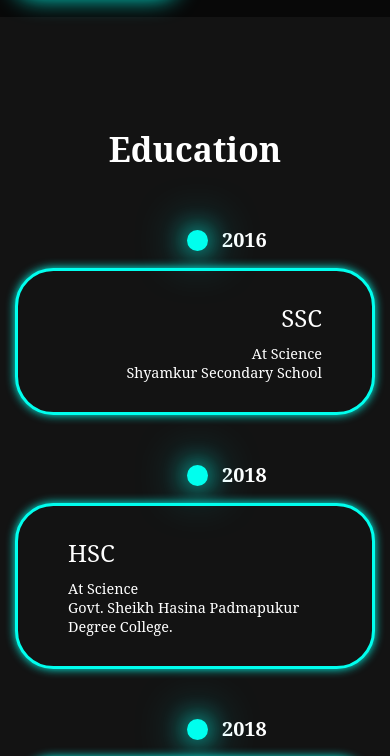
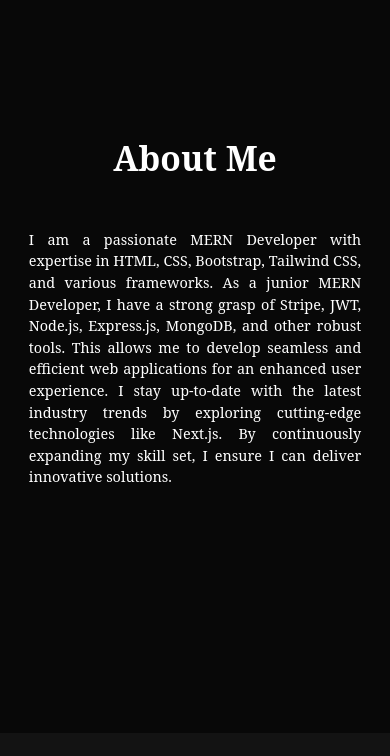
Before and after one commit to MostofaAsik/Mostofa-Asik-s-Portfolio, a plain HTML site: page index.html in a window 390 px wide. Shown: the part 1080-1836 px from the top of the page. Drawn offline with nearby package versions, Linux system fonts and the light colour scheme.

Commit message:
about me

```diff
--- a/css/responsive.css
+++ b/css/responsive.css
@@ -2,7 +2,6 @@
     /* navbar section start  */
     .navbar {
         display: none;
-        /* Hide navbar by default */
         position: fixed;
         top: 0;
         left: 0;
@@ -27,7 +26,7 @@
     }
     .menu-icon {
         display: block;
-        padding-right: 30px;
+        padding-right: 10px;
     }
     /* home section start  */
     .home {
@@ -36,6 +35,14 @@
     }
     .home-image img {
         width: 100%;
+    }
+    /* //about section start  */
+    .headings h2 {
+        font-size: 3.5rem;
+    }
+    .contents p {
+        font-size: 1.5rem;
+        padding: 0 1rem;
     }
     /* education section start  */
     .timeline-item:nth-child(odd) {
@@ -53,8 +60,7 @@
     }
     /* skill section start  */
     section {
-        padding: 20rem 4% 2rem;
-        ;
+        padding: 10rem 4% 1rem;
     }
     .skills-section {
         padding-left: 20px;
--- a/css/style.css
+++ b/css/style.css
@@ -82,7 +82,7 @@ body {
 
 section {
     min-height: 100vh;
-    padding: 6rem 8% 6rem;
+    padding: 6rem 8% 1rem;
 }
 
 
@@ -154,6 +154,7 @@ span {
     line-height: 1.5;
     text-indent: indent;
     margin-bottom: 2rem;
+    text-align: justify;
 }
 
 .social-icon a {
@@ -298,6 +299,44 @@ span {
 
 
 /* home section end  */
+
+
+/* about section start  */
+
+.about-section {
+    width: 100%;
+    min-height: 100vh;
+    background: var(--bg-gradient);
+    display: flex;
+    justify-content: center;
+    align-items: center;
+    padding: 2rem;
+}
+
+.container {
+    max-width: 1200px;
+    margin: auto;
+    text-align: center;
+}
+
+.headings h2 {
+    font-size: 3.5rem;
+    font-weight: bold;
+    display: inline-block;
+    padding-bottom: 5rem;
+    color: var(--text-color);
+}
+
+.contents p {
+    /* margin-top: 1rem; */
+    font-size: 2rem;
+    padding: 0 2rem;
+    text-align: justify;
+    line-height: 1.5;
+}
+
+
+/* about section end */
 
 
 /* education section start  */
--- a/index.html
+++ b/index.html
@@ -50,8 +50,7 @@
             <h3 class="text-animation">
                 I'm a <span></span>
             </h3>
-            <p>Lorem ipsum dolor sit amet consectetur adipisicing elit. Corrupti aliquam animi labore necessitatibus qui dignissimos reiciendis? Consectetur doloribus accusamus, fugit placeat inventore, iusto voluptatum similique, quidem autem officia modi
-                iure!
+            <p>I am a passionate MERN Developer with expertise in HTML, CSS, Bootstrap, Tailwind CSS, and various frameworks. As a junior MERN Developer, I have a strong grasp of Stripe, JWT, Node.js, Express.js, MongoDB, and other robust tools.
             </p>
             <div class="social-icon">
                 <a href='https://www.linkedin.com/in/mostofa-asik-06ba6327b/' target="_blank"><i class="fa-brands fa-linkedin"></i></a>
@@ -73,7 +72,24 @@
 
     <!-- home section end -->
 
+    <!-- abouts section start  -->
+    <section class="about-section" id="about">
+        <div class="container">
+            <div class="headings">
+                <h2>About Me</h2>
+            </div>
+            <div class="contents">
+                <p>
+                    I am a passionate MERN Developer with expertise in HTML, CSS, Bootstrap, Tailwind CSS, and various frameworks. As a junior MERN Developer, I have a strong grasp of Stripe, JWT, Node.js, Express.js, MongoDB, and other robust tools. This allows me to develop
+                    seamless and efficient web applications for an enhanced user experience. I stay up-to-date with the latest industry trends by exploring cutting-edge technologies like Next.js. By continuously expanding my skill set, I ensure I can
+                    deliver innovative solutions.
+                </p>
 
+
+            </div>
+        </div>
+    </section>
+    <!-- abouts section end -->
 
 
 
--- a/js/script.js
+++ b/js/script.js
@@ -92,7 +92,7 @@ document.addEventListener("DOMContentLoaded", () => {
         e.preventDefault();
 
 
-        emailjs.sendForm("service_x2y67o8", 'template_4rmx4wn', this)
+        emailjs.sendForm("service_r4pcuge", 'template_4rmx4wn', this)
             .then(function(response) {
                 console.log('SUCCESS!', response.status, response.text);
                 showToast('Email sent successfully!', 'success');
@@ -140,7 +140,7 @@ const navLinks = document.querySelectorAll('.navbar a');
 
 navLinks.forEach(link => {
     link.addEventListener('click', function() {
-        navbar.classList.remove('active'); // Close menu after
+        navbar.classList.remove('active');
     });
 });
 
```
